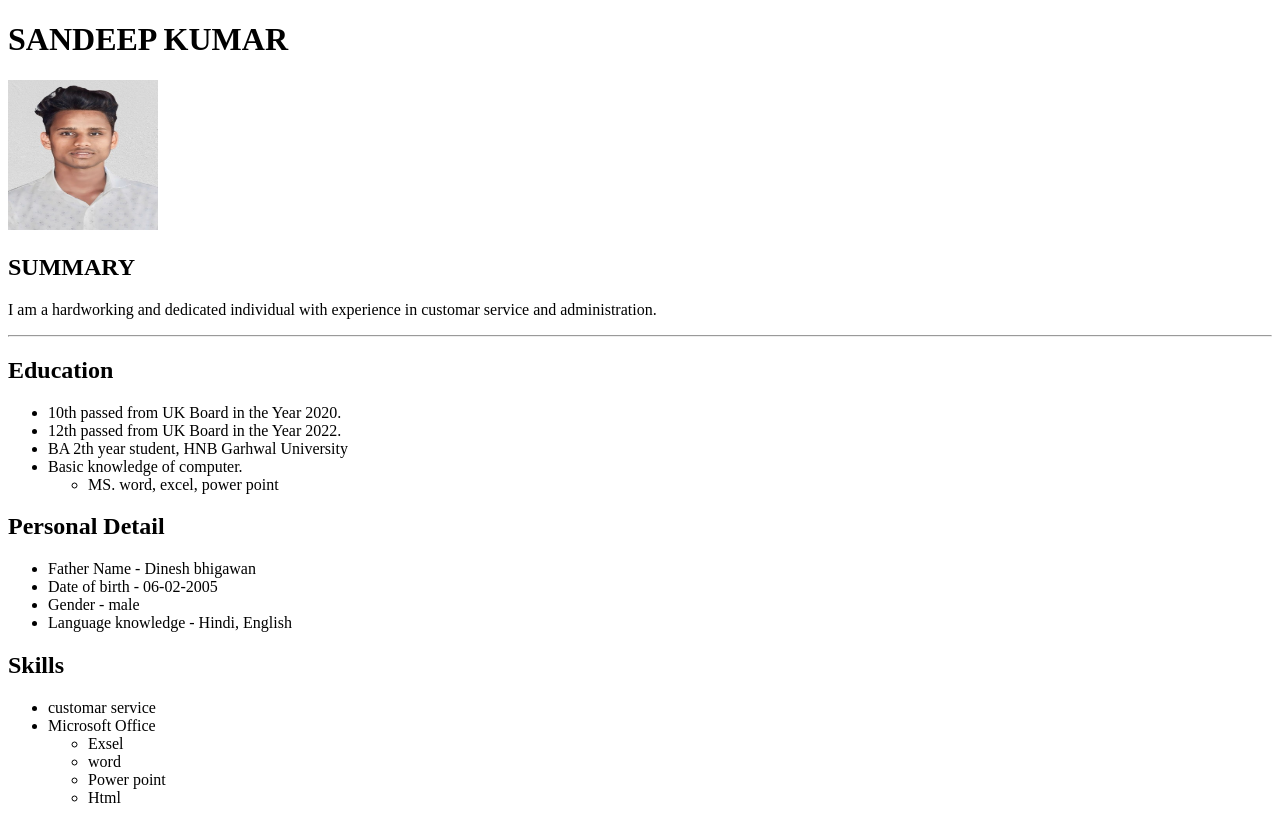
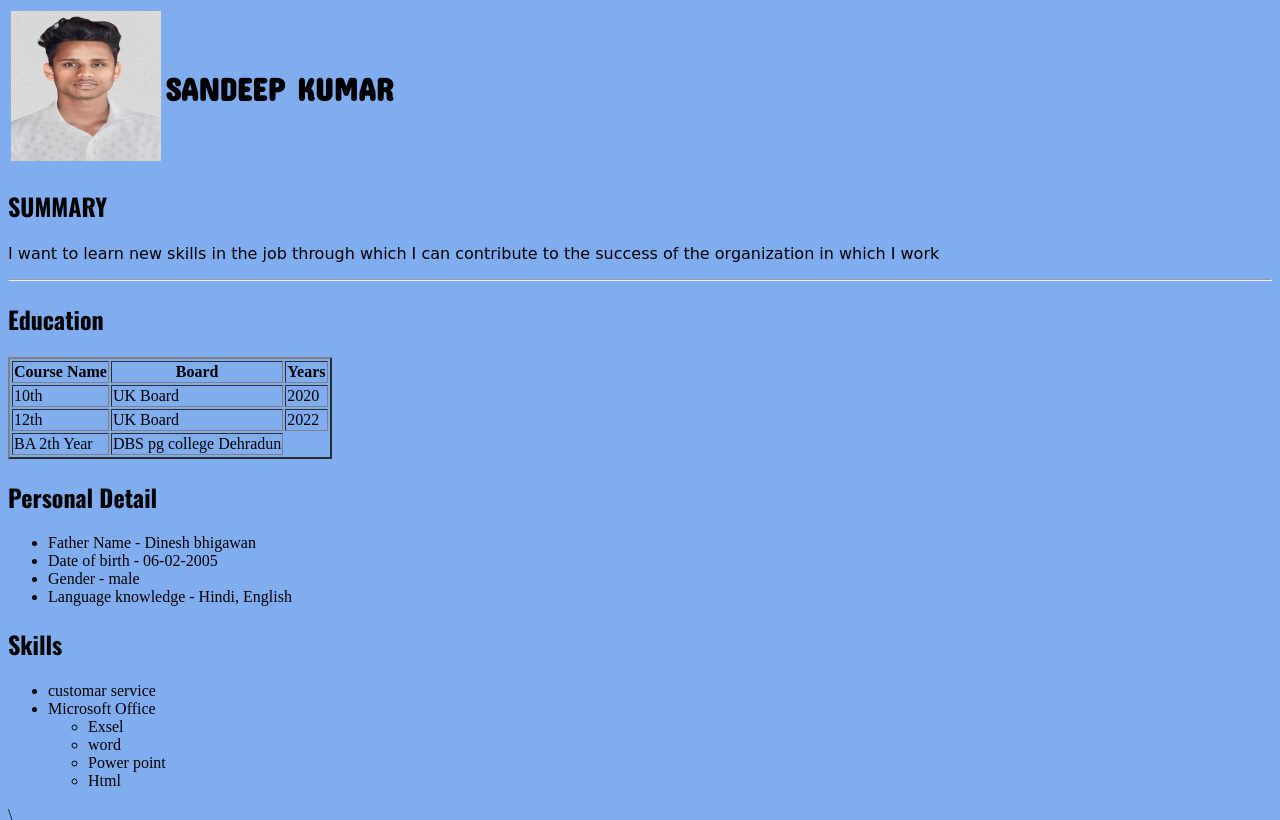
Before and after one commit to sandeep6547/Sandeep-resume, a plain HTML site: page index.html in a window 1280 px wide. Shown: the top 820 px of the page. Drawn offline with nearby package versions, Linux system fonts and the light colour scheme; a web font is replaced by a local one.

Commit message:
Add files via upload

```diff
--- a/index.html
+++ b/index.html
@@ -4,24 +4,79 @@
     <meta charset="UTF-8">
     <meta name="viewport" content="width=device-width, initial-scale=1.0">
     <title>Document</title>
+    <link rel="stylesheet" href="./sytle.css">
+    <style>
+      h2{
+        font-family:"Oswald", sans-serif;
+      }
+      h1{
+        font-family:"Concert One", sans-serif;
+      }
+      p{
+        font-family:"Edu NSW ACT Foundation", cursive;
+      }
+      ul{
+        font-family:"Laila", serif ;
+      }
+
+
+    </style>
+    <link rel="preconnect" href="https://fonts.googleapis.com">
+    <link rel="preconnect" href="https://fonts.gstatic.com" crossorigin>
+    <link href="https://fonts.googleapis.com/css2?family=Oswald:wght@200..700&display=swap" rel="stylesheet">
+    <link rel="preconnect" href="https://fonts.googleapis.com">
+<link rel="preconnect" href="https://fonts.gstatic.com" crossorigin>
+<link href="https://fonts.googleapis.com/css2?family=Anton&family=Concert+One&family=Edu+NSW+ACT+Foundation:wght@400..700&family=Oswald:wght@200..700&display=swap" rel="stylesheet">
+<link rel="preconnect" href="https://fonts.googleapis.com">
+<link rel="preconnect" href="https://fonts.gstatic.com" crossorigin>
+<link href="https://fonts.googleapis.com/css2?family=Anton&family=Edu+NSW+ACT+Foundation:wght@400..700&family=Oswald:wght@200..700&display=swap" rel="stylesheet">
+<link rel="preconnect" href="https://fonts.googleapis.com">
+<link rel="preconnect" href="https://fonts.gstatic.com" crossorigin>
+<link href="https://fonts.googleapis.com/css2?family=Anton&family=Concert+One&family=Edu+NSW+ACT+Foundation:wght@400..700&family=Laila:wght@300;400;500;600;700&family=Oswald:wght@200..700&display=swap" rel="stylesheet">
 </head>
 <body>
-    <h1>SANDEEP KUMAR </h1>
-    <img src="./asset/sandeeppic.png-removebg-preview.jpg" width="150" height="150">
+  <table>
+    <thead>
+      <tr>
+        <th><img src="./asset/sandeeppic.png-removebg-preview.jpg" width="150" height="150"></th>
+       <th><h1>SANDEEP KUMAR </h1></th>
+
+      </tr>
+    </thead>
+  </table>
     <H2> SUMMARY </H2>
-    <P> I am a hardworking and dedicated individual  with experience in customar service and administration.</P>
+    <P> I want to learn new skills in the job through which I can contribute to the success of the organization in which I work</P>
     <HR>
     <h2>Education </h2>
-     <ul>
-        <li>10th passed from UK Board in the Year 2020.
-        </li>
-        <li>12th passed from UK Board in the Year 2022.</li>
-        <li>BA 2th year student, HNB Garhwal University</li>
-        <li>Basic knowledge of computer. </li>
-           <ul>
-            <li>MS. word, excel, power point</li>
-           </ul>
-     </ul>
+    <table border="2">
+      <thead>
+        <tr>
+        <th> Course Name</th>
+        <th> Board </th>
+        <th> Years </th>
+
+        </tr>
+
+      </thead>
+      <tbody>
+        <tr>
+          <td>10th </td>
+          <td> UK Board</td>
+          <td> 2020 </td>
+        </tr>
+        <tr>
+          <td>12th </td>
+          <td> UK Board</td>
+          <td> 2022</td>
+        </tr>
+
+        <tr>
+          <td>BA 2th Year </td>
+          <TD> DBS pg college Dehradun</TD>
+        </tr>
+      </tbody>
+      </table>
+
      <h2>Personal Detail </h2>
      <UL>
         <LI> Father Name - Dinesh bhigawan</LI>
--- /dev/null
+++ b/sytle.css
@@ -0,0 +1,3 @@
+html{
+    background-color: rgb(128, 173, 240);
+}
```
Also changed, not shown: Contactus.html (+6 -3 lines), Untitled-1.html (added, +6 -0 lines), hobbies.html (+3 -3 lines).
